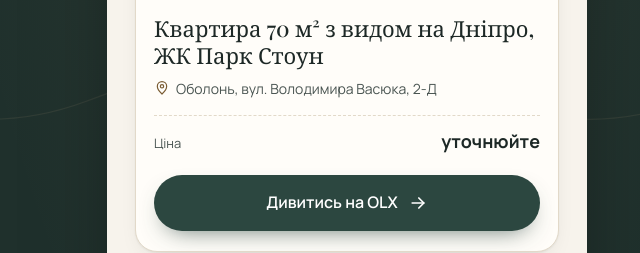
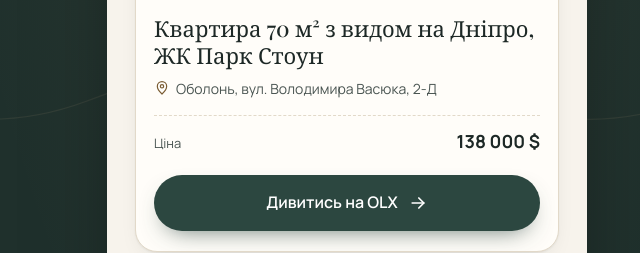
Before and after one commit to VladimirBVV/viktoria-site, a plain HTML site: page index.html in a window 1280 px wide. Shown: the part 1629-1882 px from the top of the page, 293-933 px from the left. Drawn offline with nearby package versions, Linux system fonts and the light colour scheme; a web font is replaced by a local one.

Commit message:
Set listing price to 138 000 $
Co-Authored-By: Claude Opus 5.5 <noreply@anthropic.com>
Claude-Session: https://claude.ai/code/session_019DJY7XsQ72LkKteUGYFK1J

```diff
--- a/index.html
+++ b/index.html
@@ -623,8 +623,7 @@
             </p>
             <div class="listing__meta">
               <span>Ціна</span>
-              <!-- TODO: вкажіть ціну, напр. «$ 000 000» -->
-              <strong class="listing__price">уточнюйте</strong>
+              <strong class="listing__price">138&nbsp;000&nbsp;$</strong>
             </div>
             <a class="btn btn--primary" href="https://www.olx.ua/d/uk/obyavlenie/vidova-na-dnpro-2-km-kvartira-70m2-zhk-park-stoun-obolon-vul-volodimira-vasyuka-2-d-ID11DEby.html" target="_blank" rel="noopener">
               Дивитись на OLX
```
